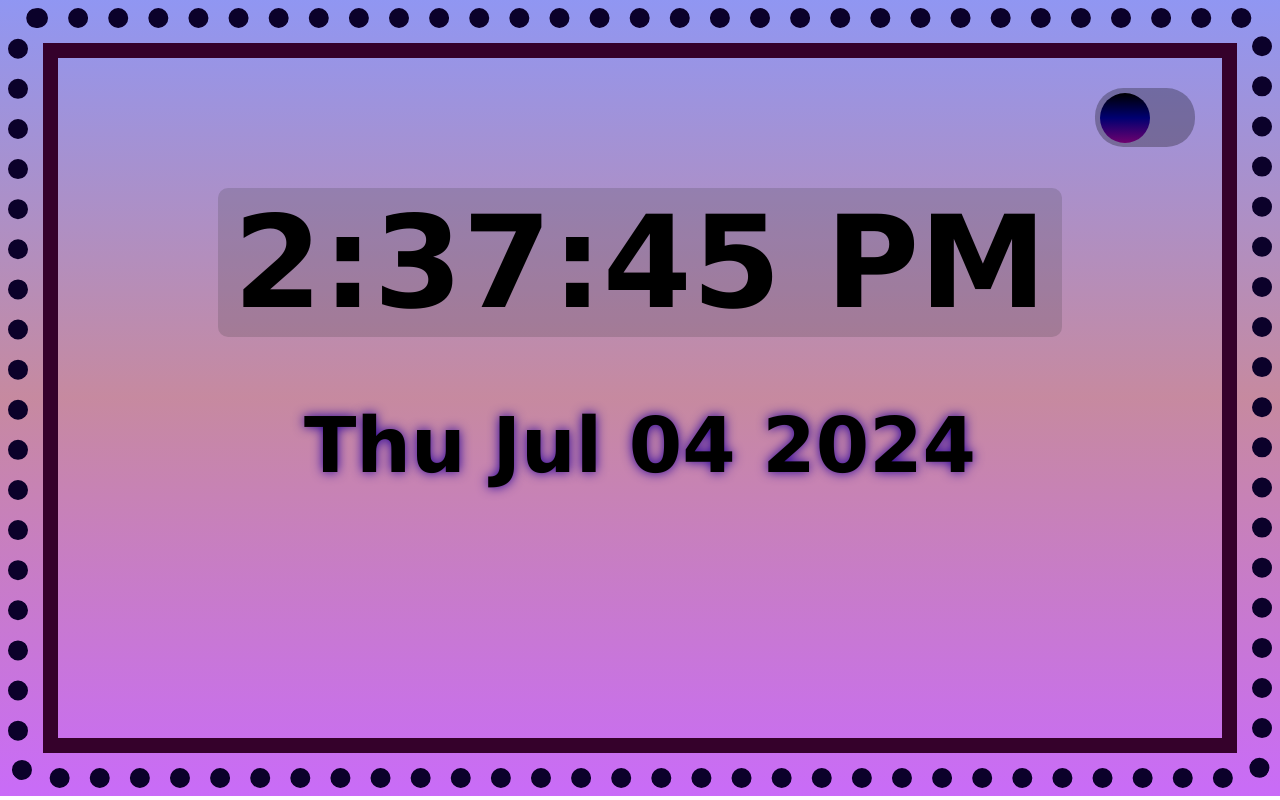
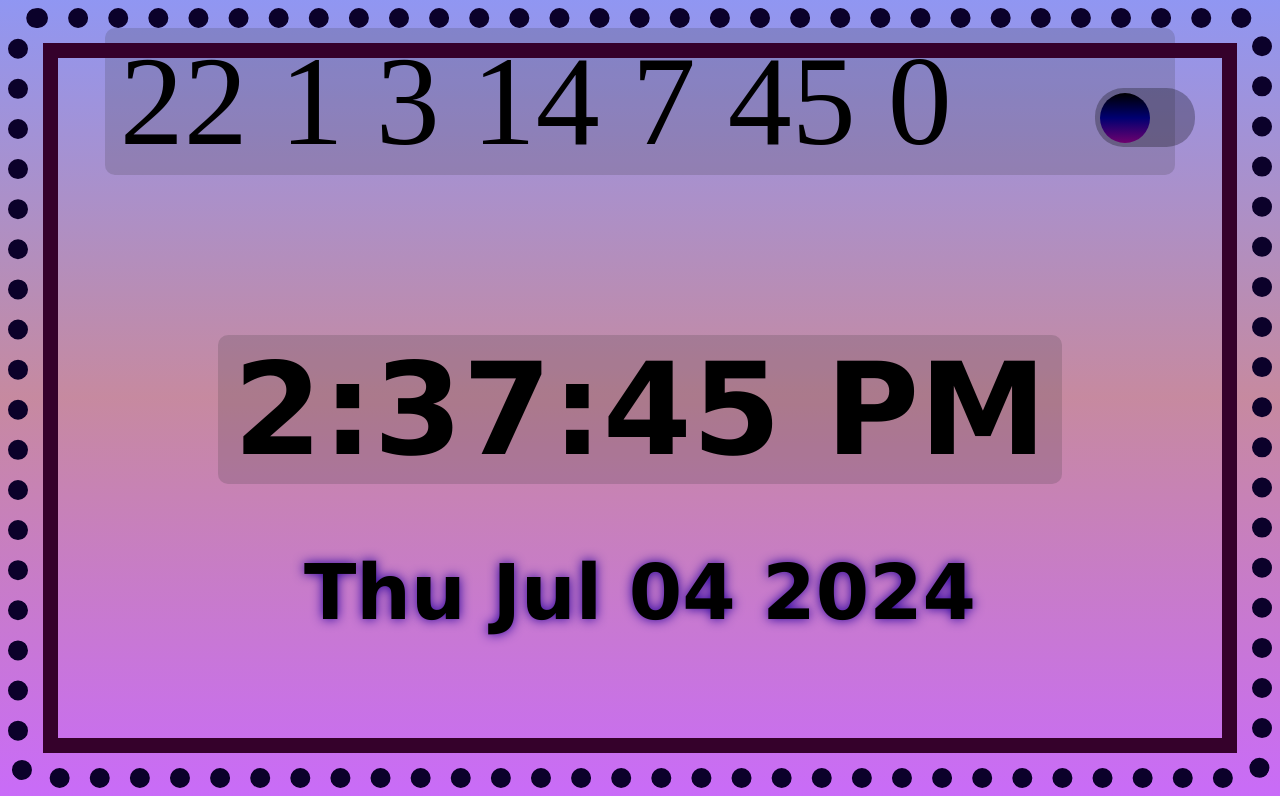
Before and after one commit to Dj-Artimus/Temporal-Journey-of-Eternal-Ticker_The-Birth-Clock, a plain HTML site: page index.html in a window 1280 px wide. Drawn offline with Linux system fonts and the light colour scheme.

Commit message:
Added  Java Script for Birth Clock

```diff
--- a/index.html
+++ b/index.html
@@ -7,6 +7,9 @@
     <link rel="stylesheet" href="style.css">
 </head>
 <body>
+
+    <div id="birthTicker"></div>
+
     <div class="clock">
         <h1 id="time"></h1>
         <h2 id="date"></h2>
--- a/script.js
+++ b/script.js
@@ -1,7 +1,23 @@
 
 setInterval(function () {
 const time = new Date().toLocaleTimeString();
-const date = new Date().toDateString()
+const date = new Date().toDateString();
 document.getElementById("time").innerHTML = time ;
 document.getElementById("date").innerHTML = date ;
-},100)
+DOB();
+},1)
+
+function DOB(){
+const dob = new Date(2002,5,1,0,30);
+const now = new Date();
+
+const miliseconds = now.getMilliseconds()-dob.getMilliseconds();
+const seconds = now.getSeconds()-dob.getSeconds();
+const minutes = now.getMinutes()>=dob.getMinutes()? now.getMinutes()-dob.getMinutes():now.getMinutes()+dob.getMinutes();
+const hours = now.getHours()-dob.getHours();
+const day = now.getDate()-dob.getDate();
+const month = now.getMonth()-dob.getMonth();
+const year = now.getFullYear() - dob.getFullYear();
+
+document.getElementById("birthTicker").innerHTML = year + " " + month + " " + day + " " + hours + " " + minutes + " " + seconds + " " + Math.floor(miliseconds/100);
+}
--- a/style.css
+++ b/style.css
@@ -16,13 +16,16 @@ body{
     margin-top: 20vh;
     font-family: Verdana, Geneva, Tahoma, sans-serif;
 }
-h1{
+h1,#birthTicker{
     font-size: 10vw;
     background: #3333332f;
     width: fit-content;
     padding: 0 15px;
     margin: auto;
     border-radius: 10px;
+}
+#birthTicker{
+    width: 85%;
 }
 h2{
     font-size: 6vw;
```
